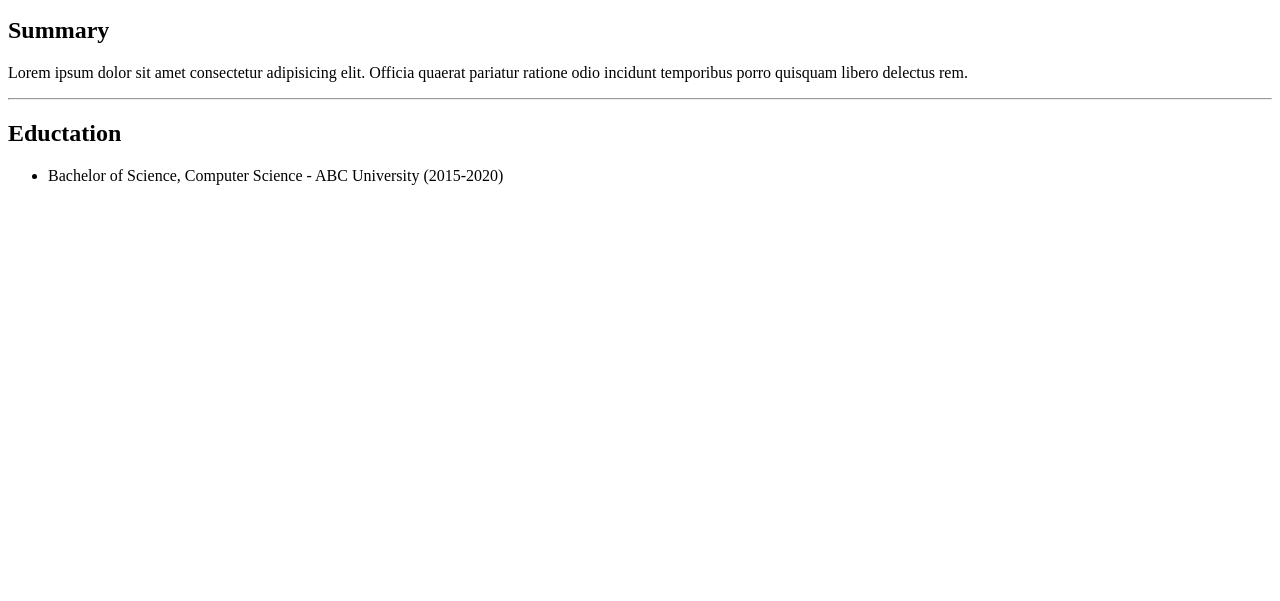
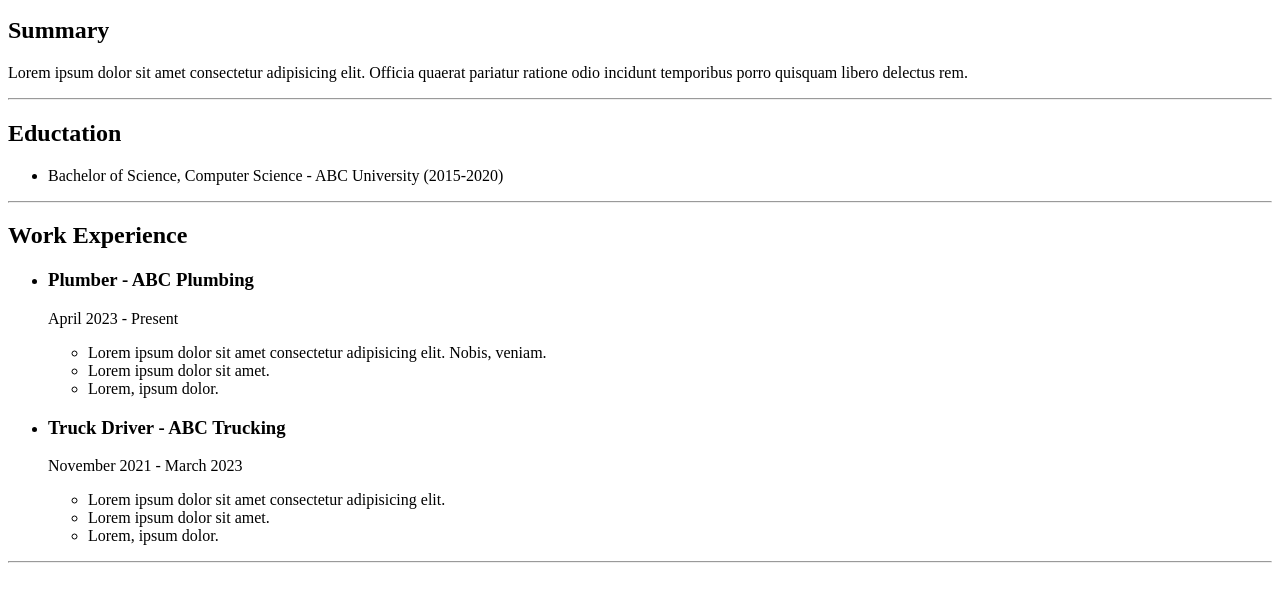
Before and after one commit to e-salgado/Capstone-Project-1, a plain HTML site: page index.html in a window 1280 px wide. Shown: the part 101-702 px from the top of the page. Drawn offline with Linux system fonts and the light colour scheme.

Commit message:
Added work history section

```diff
--- a/index.html
+++ b/index.html
@@ -17,5 +17,28 @@
     <ul>
         <li>Bachelor of Science, Computer Science - ABC University (2015-2020)</li>
     </ul>
+    <hr>
+
+    <h2>Work Experience</h2>
+    <ul>
+        <li><h3>Plumber - ABC Plumbing</h3></li>
+        <p>April 2023 - Present</p>
+        <ul>
+            <li>Lorem ipsum dolor sit amet consectetur adipisicing elit. Nobis, veniam.</li>
+            <li>Lorem ipsum dolor sit amet.</li>
+            <li>Lorem, ipsum dolor.</li>
+        </ul>
+
+        <li><h3>Truck Driver - ABC Trucking</h3></li>
+        <p>November 2021 - March 2023</p>
+        <ul>
+            <li>Lorem ipsum dolor sit amet consectetur adipisicing elit.</li>
+            <li>Lorem ipsum dolor sit amet.</li>
+            <li>Lorem, ipsum dolor.</li>
+        </ul>
+    </ul>
+    <hr>
+
+
 </body>
 </html>
```
